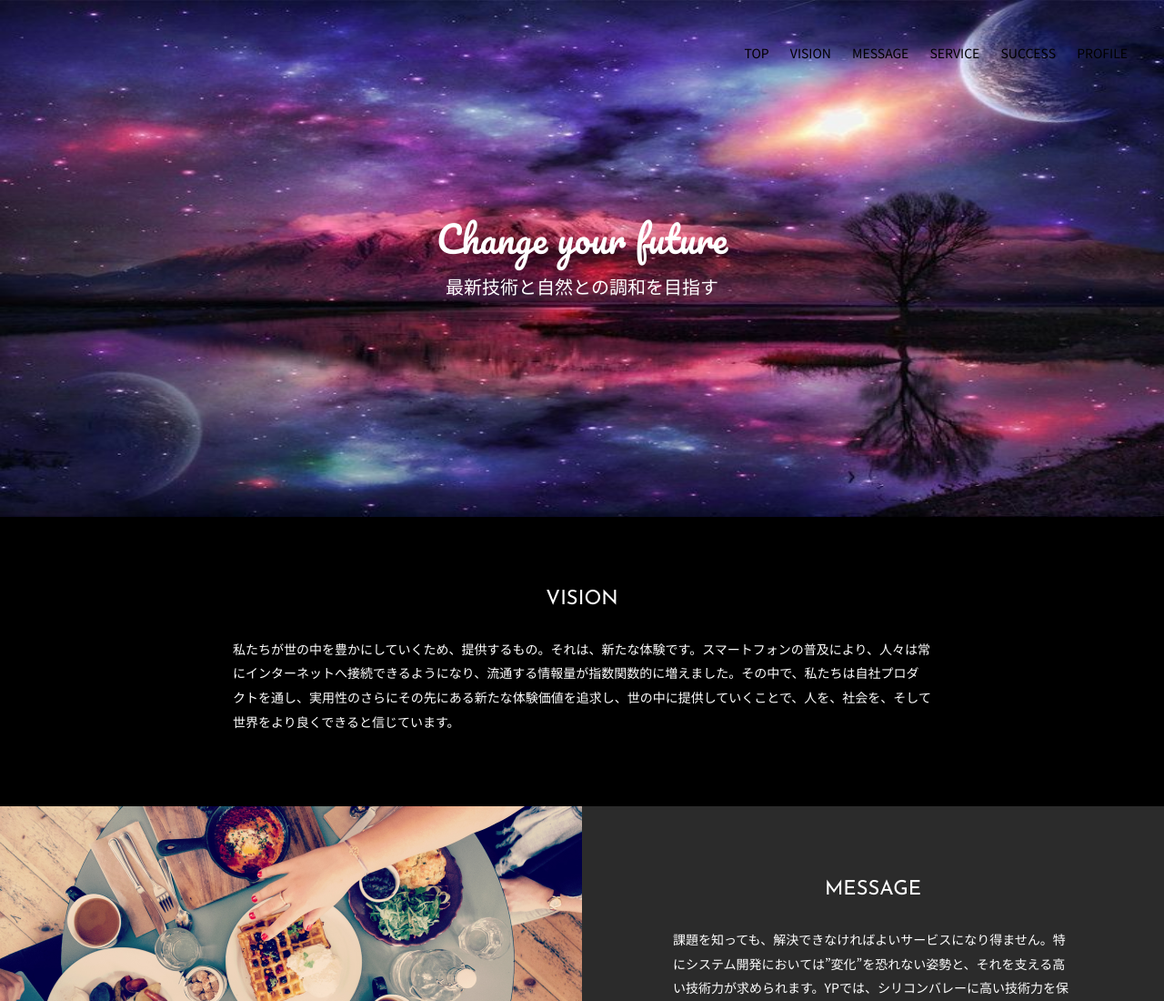
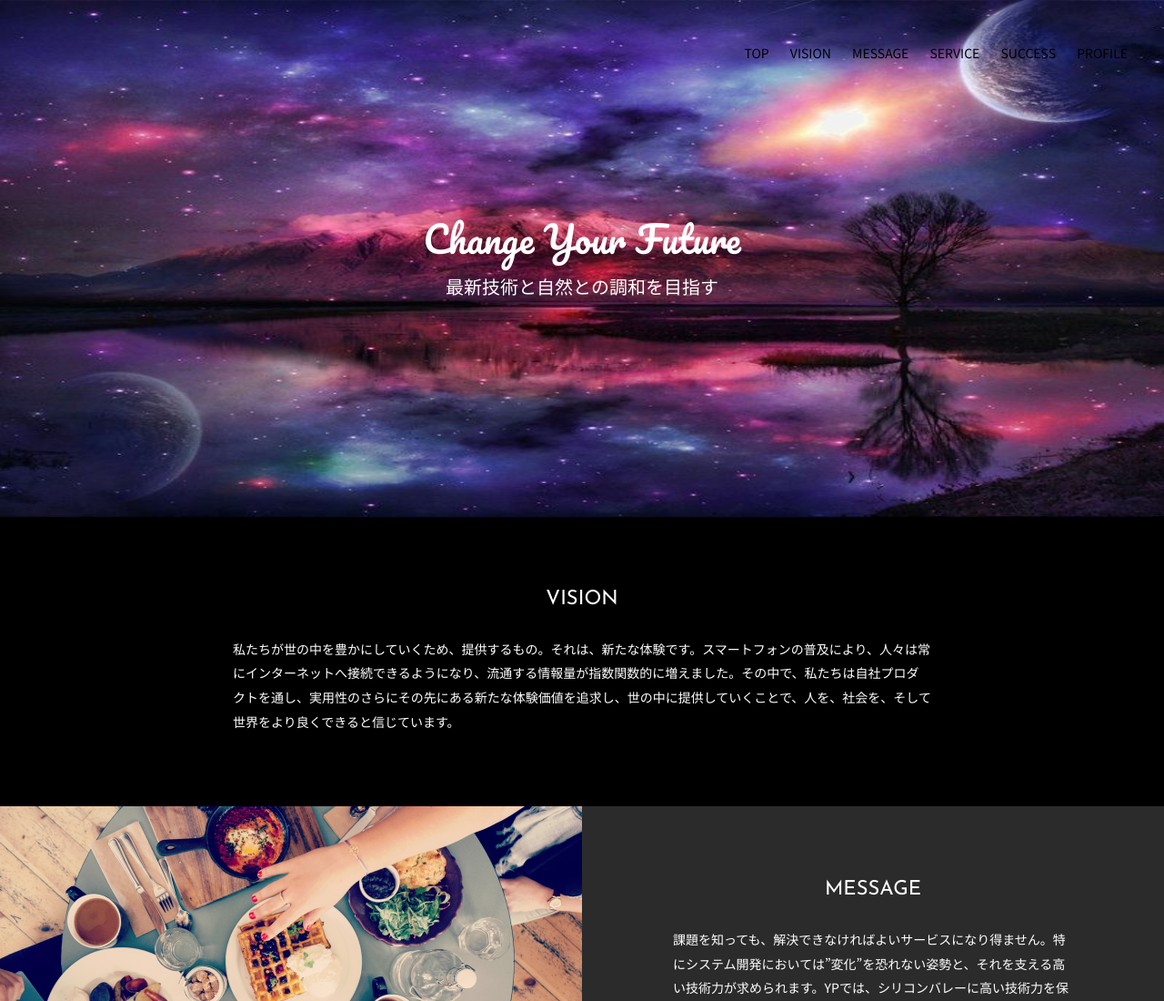
Before and after one commit to scar5210/yp, a plain HTML site: page index.html in a window 1280 px wide. Shown: the top 1100 px of the page at 91% size. Drawn offline with nearby package versions, Linux system fonts and the light colour scheme.

Commit message:
Update index.html

```diff
--- a/index.html
+++ b/index.html
@@ -29,7 +29,7 @@
 <header id="header">
 	<img src="images/yp_topimage.jpg" alt="">
 	<div id="slogan">
-		<h1>Change your future</h1>
+		<h1>Change Your Future</h1>
 		<h2>最新技術と自然との調和を目指す</h2>
 	</div>
 </header>
```
